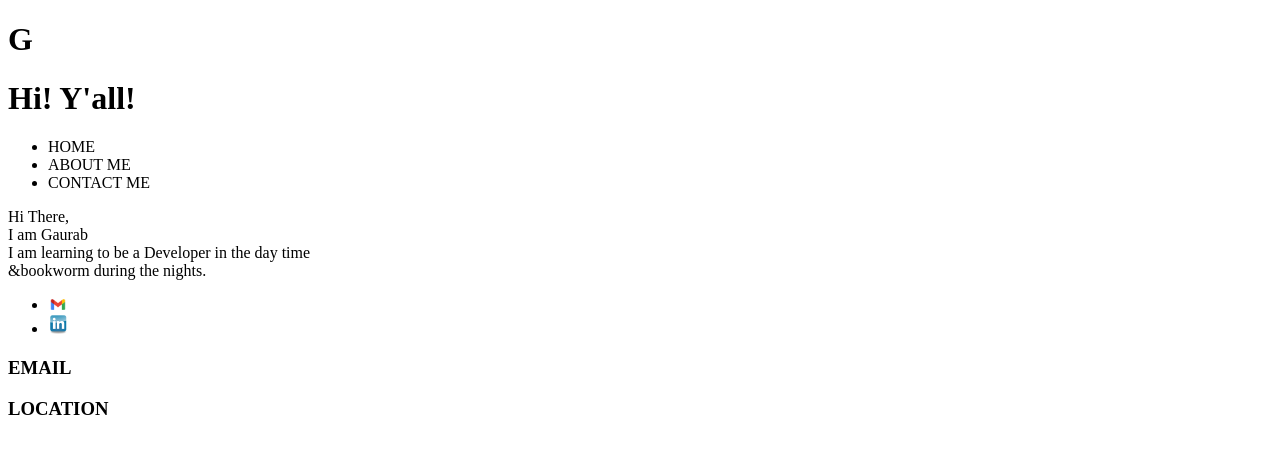
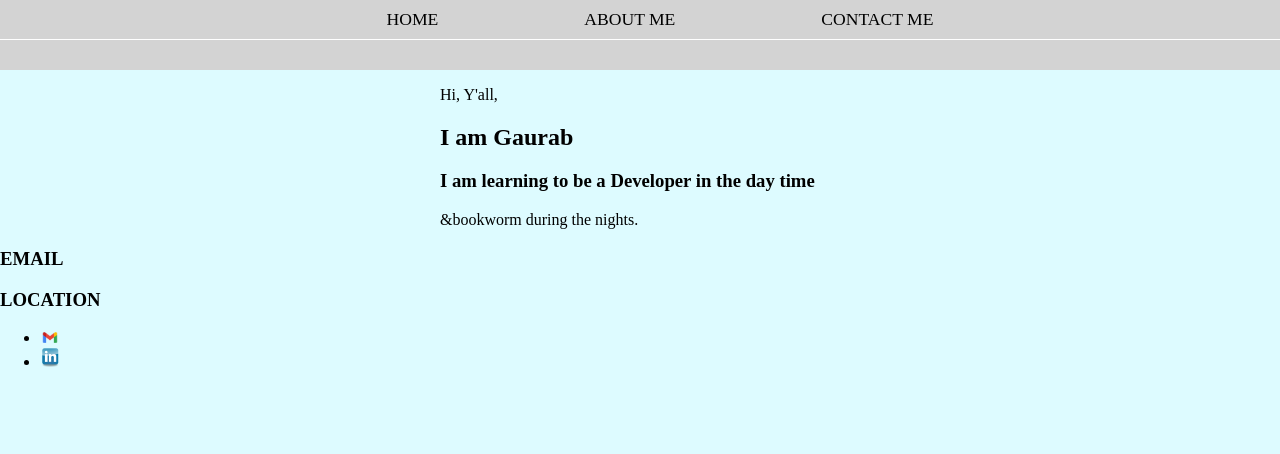
Before and after one commit to gaurabmahat/mahat-portfolio, a plain HTML site: page index.html in a window 1280 px wide. Drawn offline with Linux system fonts and the light colour scheme.

Commit message:
adding styles

```diff
--- a/index.html
+++ b/index.html
@@ -1,28 +1,33 @@
 <!DOCTYPE html>
 <html>
+
 <head>
+    <title>My Portfolio</title>
     <meta charset="utf-8">
     <meta name="author" content="Gaurab Mahat">
+    <link rel="stylesheet" href="styles.css">
 </head>
+
 <body>
-        <h1 id = "name">G</h1>
-        <h1>Hi! Y'all! </h1>
-        <header>
-            <nav>
+    <header class="main-header">
+        <!-- <h1 id = "name">G</h1> -->
+        <nav class="nav main-nav">
             <ul>
-                    <li>HOME</li>
-                    <li>ABOUT ME</li>
-                    <li>CONTACT ME</li>
+                <li><a>HOME</a></li>
+                <li><a>ABOUT ME</a></li>
+                <li><a>CONTACT ME</a></li>
             </ul>
         </nav>
     </header>
-        <p>
-            Hi There, <br>
-            I am Gaurab <br>
-            I am learning to be a Developer in the day time <br>
-            &bookworm during the nights.
-        </p>
+    <section class="content-section container">
+        <p>Hi, Y'all,</p>
+        <h1>I am Gaurab</h1>
+        <h3>I am learning to be a Developer in the day time</h3>
+        <p>&bookworm during the nights.</p>
+    </section>
     <footer>
+        <h3>EMAIL</h3>
+        <h3>LOCATION</h3>
         <ul>
             <li>
                 <a class="link" href="https://gmail.com" target="_blank">
@@ -30,14 +35,12 @@
                 </a>
             </li>
             <li>
-                    <a class="link" href="https://www.linkedin.com/", target="_blank">
+                <a class="link" href="https://www.linkedin.com/" , target="_blank">
                     <img src="Images/linkedin-logo.png" alt="LinkedIn" style="width: 20px; height: 2opx;">
                 </a>
             </li>
         </ul>
-            <h3>EMAIL</h3>
-            <h3>LOCATION</h3>
-
     </footer>
 </body>
+
 </html>
--- /dev/null
+++ b/styles.css
@@ -0,0 +1,55 @@
+* {
+    box-sizing: border-box;
+}
+
+html, body {
+    margin: 0;
+    padding: 0;
+}
+
+body{
+    background-color: rgb(221, 251, 255);
+}
+
+.nav ul{
+    margin: 0;
+}
+
+.nav li {
+    display: inline;
+}
+
+.nav a {
+    display: inline-block;
+    padding: .5em;
+}
+
+.main-nav {
+    text-align: center;
+    font-size: 1.1em;
+    border-bottom: 1px solid white;
+}
+
+.main-nav li {
+    padding: 0 5%;
+}
+
+.nav a:hover {
+    background-color: grey;
+}
+
+.main-header{
+    background-size: cover;
+    background-color: lightgray;
+    padding-bottom: 30px;
+}
+
+.content-section {
+    margin: 1em;
+}
+
+.container {
+    max-width: 400px;
+    margin: 0 auto;
+    text-align: left;
+}
```
Lines whose indentation alone changed are shown as unchanged.
